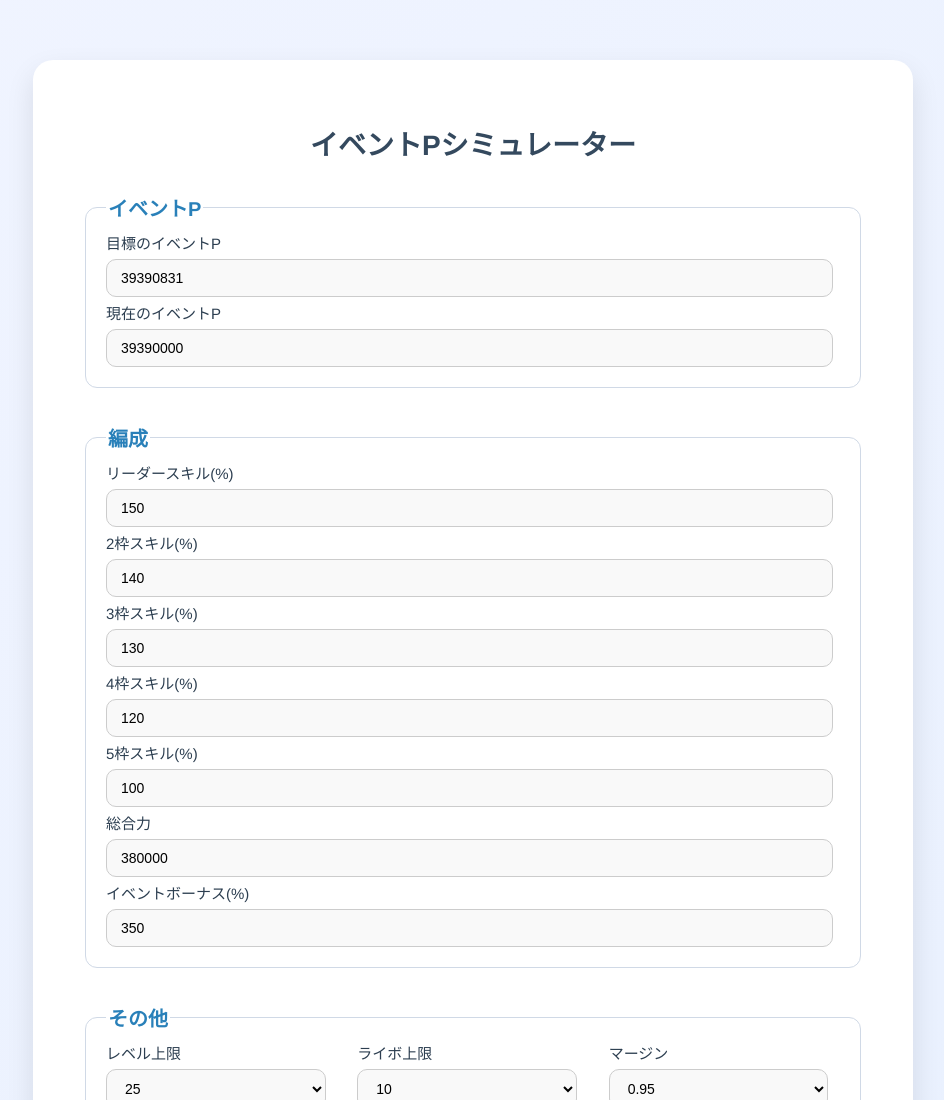
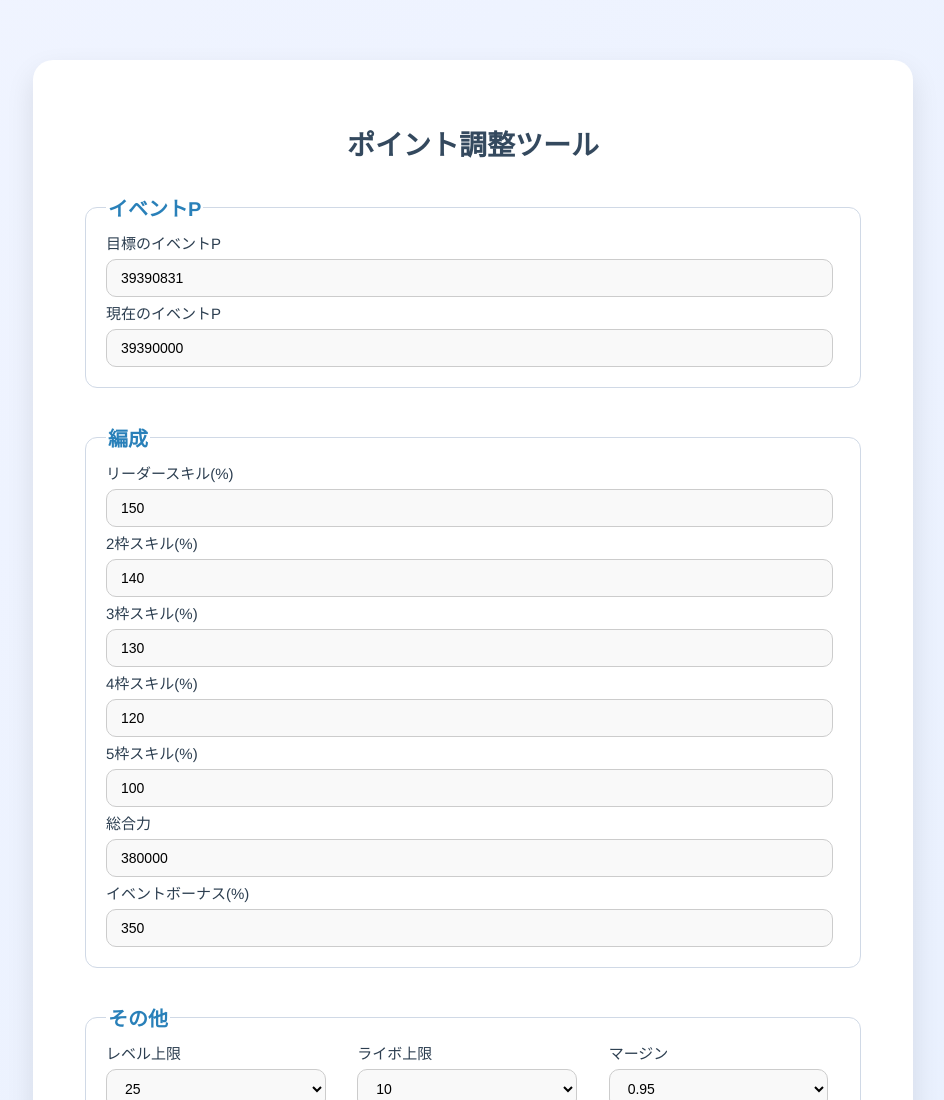
Before and after one commit to lvl331/adjust-points, a plain HTML site: page index.html in a window 1280 px wide. Shown: the top 1100 px of the page, without its empty margins (167-1111 px from the left). Drawn offline with Linux system fonts and the light colour scheme.

Commit message:
Add files via upload

```diff
--- a/index.html
+++ b/index.html
@@ -3,7 +3,7 @@
 <head>
   <meta charset="UTF-8">
   <meta name="viewport" content="width=device-width, initial-scale=1.0">
-  <title>イベントPシミュレーター</title>
+  <title>ポイント調整ツール</title>
   <style>
     body {
       font-family: "Helvetica Neue", "Segoe UI", sans-serif;
@@ -237,7 +237,7 @@
 </head>
 <body>
   <div class="container">
-    <h2>イベントPシミュレーター</h2>
+    <h2>ポイント調整ツール</h2>
 
     <fieldset>
       <legend>イベントP</legend>
```
